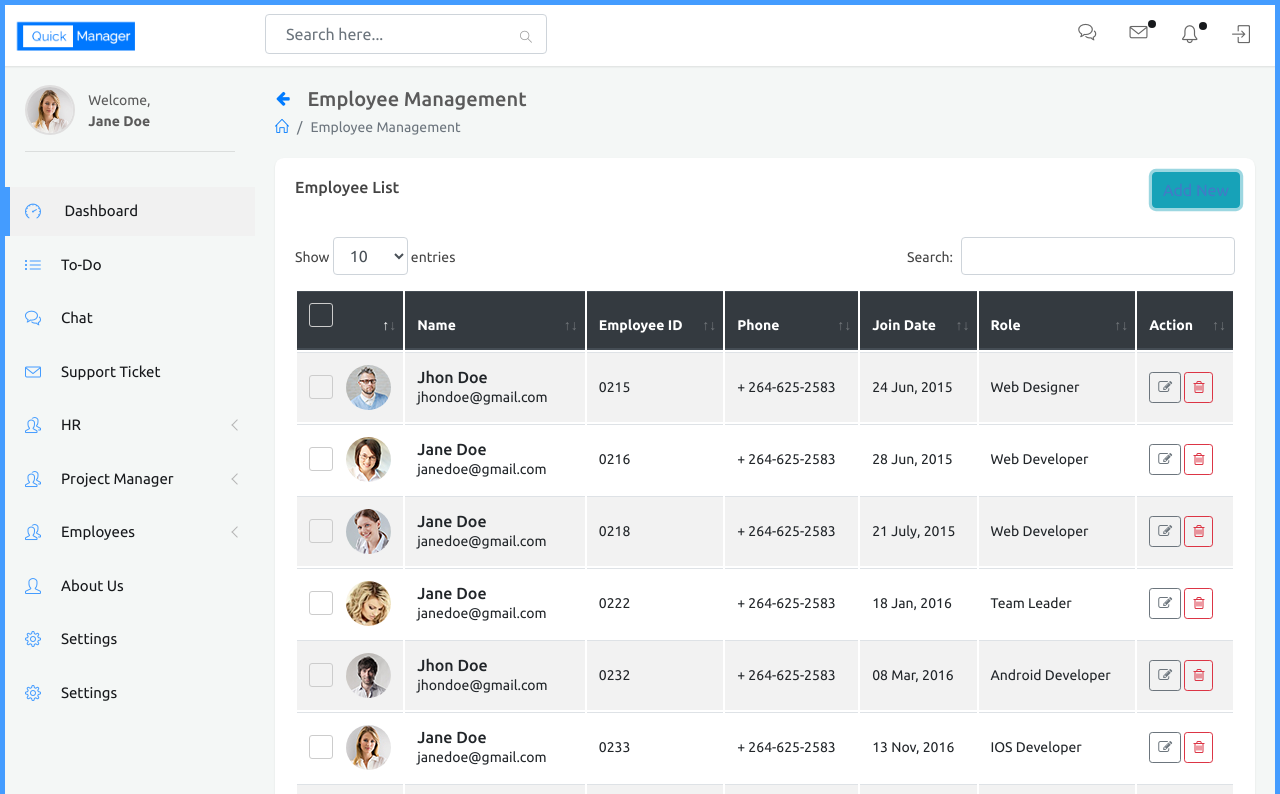
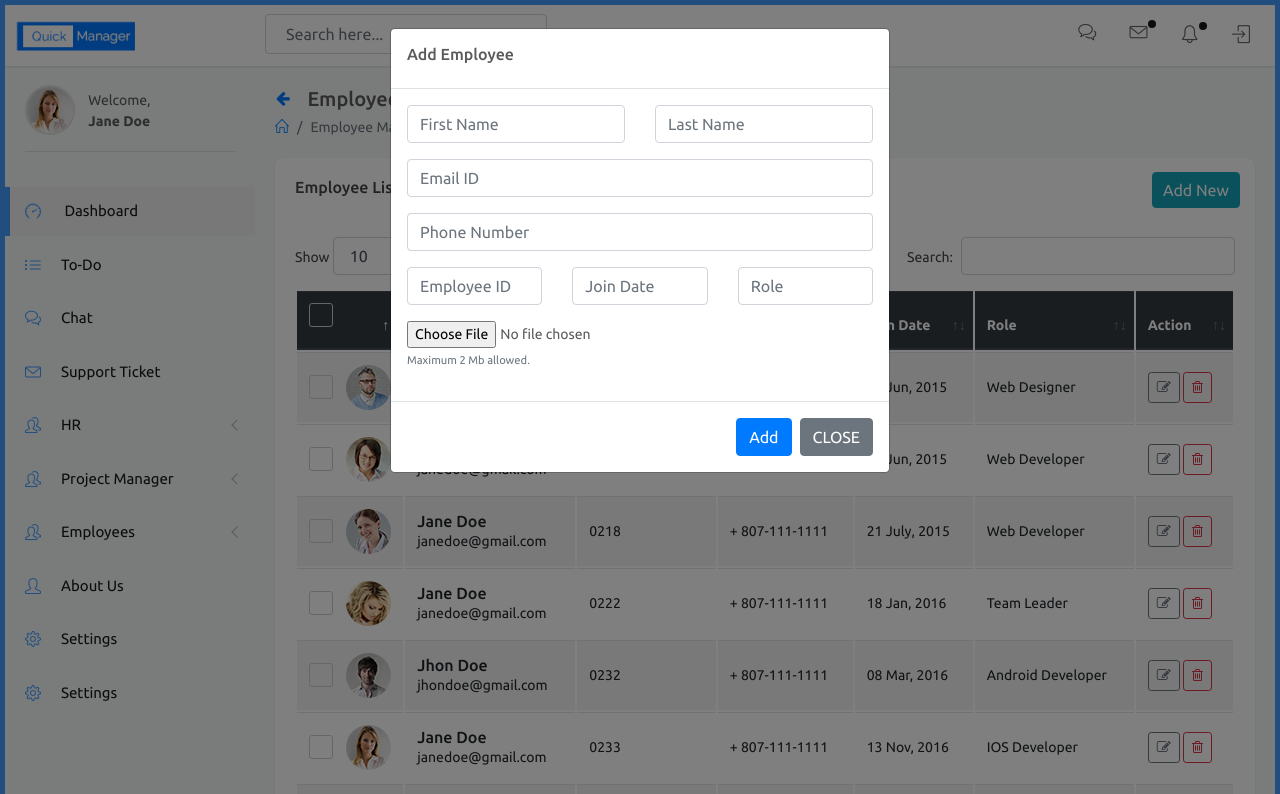
Before and after one commit to vaishalgandhi/QuickManager, a plain HTML site: page employee-management.html in a window 1280 px wide. Both pictures are taken after a click on the link "Add New". Shown: the top 794 px of the page. Drawn offline with Linux system fonts and the light colour scheme.

Commit message:
- solve removed code

```diff
--- a/employee-management.html
+++ b/employee-management.html
@@ -1,7 +1,7 @@
 <!doctype html>
 <html lang="en">
 <head>
-<title>Quick Manager | Employee-Manager</title>
+<title>Quick Manager | Employee Management</title>
 <meta charset="utf-8">
 <meta http-equiv="X-UA-Compatible" content="IE=Edge">
 <meta name="viewport" content="width=device-width, initial-scale=1.0, maximum-scale=1.0, user-scalable=0">
@@ -275,7 +275,7 @@
                         <div class="header">
                             <h2>Employee List</h2>
                             <ul class="header-dropdown">
-                                <li><a href="javascript:void(0);" class="btn btn-info" data-toggle="modal" data-target="#addcontact">Add New</a></li>
+                                <li><a href="javascript:void(0);" class="btn btn-info" data-toggle="modal" data-target="#addemployee">Add New</a></li>
                             </ul>
                         </div>
                         <div class="body">
@@ -311,7 +311,7 @@
                                                 <span>jhondoe@gmail.com</span>
                                             </td>
                                             <td><span>0215</span></td>
-                                            <td><span>+ 264-625-2583</span></td>
+                                            <td><span>+ 807-111-1111</span></td>
                                             <td>24 Jun, 2015</td>
                                             <td>Web Designer</td>
                                             <td>
@@ -332,7 +332,7 @@
                                                 <span>janedoe@gmail.com</span>
                                             </td>
                                             <td><span>0216</span></td>
-                                            <td><span>+ 264-625-2583</span></td>
+                                            <td><span>+ 807-111-1111</span></td>
                                             <td>28 Jun, 2015</td>
                                             <td>Web Developer</td>
                                             <td>
@@ -353,7 +353,7 @@
                                                 <span>janedoe@gmail.com</span>
                                             </td>
                                             <td><span>0218</span></td>
-                                            <td><span>+ 264-625-2583</span></td>
+                                            <td><span>+ 807-111-1111</span></td>
                                             <td>21 July, 2015</td>
                                             <td>Web Developer</td>
                                             <td>
@@ -374,7 +374,7 @@
                                                 <span>janedoe@gmail.com</span>
                                             </td>
                                             <td><span>0222</span></td>
-                                            <td><span>+ 264-625-2583</span></td>
+                                            <td><span>+ 807-111-1111</span></td>
                                             <td>18 Jan, 2016</td>
                                             <td>Team Leader</td>
                                             <td>
@@ -395,7 +395,7 @@
                                                 <span>jhondoe@gmail.com</span>
                                             </td>
                                             <td><span>0232</span></td>
-                                            <td><span>+ 264-625-2583</span></td>
+                                            <td><span>+ 807-111-1111</span></td>
                                             <td>08 Mar, 2016</td>
                                             <td>Android Developer</td>
                                             <td>
@@ -416,7 +416,7 @@
                                                 <span>janedoe@gmail.com</span>
                                             </td>
                                             <td><span>0233</span></td>
-                                            <td><span>+ 264-625-2583</span></td>
+                                            <td><span>+ 807-111-1111</span></td>
                                             <td>13 Nov, 2016</td>
                                             <td>IOS Developer</td>
                                             <td>
@@ -437,7 +437,7 @@
                                                 <span>janedoe@gmail.com</span>
                                             </td>
                                             <td><span>1215</span></td>
-                                            <td><span>+ 264-625-2583</span></td>
+                                            <td><span>+ 807-111-1111</span></td>
                                             <td>24 Jun, 2015</td>
                                             <td>Web Designer</td>
                                             <td>
@@ -458,7 +458,7 @@
                                                 <span>jhondoe@gmail.com</span>
                                             </td>
                                             <td><span>1216</span></td>
-                                            <td><span>+ 264-625-2583</span></td>
+                                            <td><span>+ 807-111-1111</span></td>
                                             <td>28 Jun, 2015</td>
                                             <td>Web Developer</td>
                                             <td>
@@ -479,7 +479,7 @@
                                                 <span>jhondoe@gmail.com</span>
                                             </td>
                                             <td><span>1218</span></td>
-                                            <td><span>+ 264-625-2583</span></td>
+                                            <td><span>+ 807-111-1111</span></td>
                                             <td>21 July, 2015</td>
                                             <td>Web Developer</td>
                                             <td>
@@ -493,14 +493,14 @@
                                                     <input class="checkbox-tick" type="checkbox" name="checkbox">
                                                     <span></span>
                                                 </label>
-                                                <img src="assets/images/employee/avatar4.jpg" class="rounded-circle avatar" alt="">
+                                                <img src="assets/images/employee/avatar10.jpg" class="rounded-circle avatar" alt="">
                                             </td>
                                             <td>
-                                                <h6 class="mb-0">Jane Doe</h6>
-                                                <span>janedoe@gmail.com</span>
+                                                <h6 class="mb-0">Jhon Doe</h6>
+                                                <span>jhondoe@gmail.com</span>
                                             </td>
                                             <td><span>1222</span></td>
-                                            <td><span>+ 264-625-2583</span></td>
+                                            <td><span>+ 807-111-1111</span></td>
                                             <td>18 Jan, 2016</td>
                                             <td>Team Leader</td>
                                             <td>
@@ -517,11 +517,11 @@
                                                 <img src="assets/images/employee/avatar5.jpg" class="rounded-circle avatar" alt="">
                                             </td>
                                             <td>
-                                                <h6 class="mb-0">Jane Hunt</h6>
-                                                <span>jane-hunt@gmail.com</span>
+                                                <h6 class="mb-0">Jhon Doe</h6>
+                                                <span>jhondoe@gmail.com</span>
                                             </td>
-                                            <td><span>LA-0232</span></td>
-                                            <td><span>+ 264-625-2583</span></td>
+                                            <td><span>2232</span></td>
+                                            <td><span>+ 807-111-1111</span></td>
                                             <td>08 Mar, 2016</td>
                                             <td>Android Developer</td>
                                             <td>
@@ -538,11 +538,11 @@
                                                 <img src="assets/images/employee/avatar6.jpg" class="rounded-circle avatar" alt="">
                                             </td>
                                             <td>
-                                                <h6 class="mb-0">Darryl Day</h6>
-                                                <span>darryl.day@gmail.com</span>
+                                                <h6 class="mb-0">Jane Doe</h6>
+                                                <span>janedoe@gmail.com</span>
                                             </td>
-                                            <td><span>LA-0233</span></td>
-                                            <td><span>+ 264-625-2583</span></td>
+                                            <td><span>2233</span></td>
+                                            <td><span>+ 807-111-1111</span></td>
                                             <td>13 Nov, 2016</td>
                                             <td>IOS Developer</td>
                                             <td>
@@ -561,13 +561,72 @@
     </div>
 </div>
 
+<!-- Add Employee Modal Box -->
+<div class="modal animated zoomIn" id="addemployee" tabindex="-1" role="dialog">
+    <div class="modal-dialog" role="document">
+        <div class="modal-content">
+            <div class="modal-header">
+                <h6 class="title" id="defaultModalLabel">Add Employee</h6>
+            </div>
+            <div class="modal-body">
+                <div class="row clearfix">
+                    <div class="col-md-6">
+                        <div class="form-group">
+                            <input type="text" class="form-control" placeholder="First Name">
+                        </div>
+                    </div>
+                    <div class="col-md-6">
+                        <div class="form-group">
+                            <input type="text" class="form-control" placeholder="Last Name">
+                        </div>
+                    </div>
+                    <div class="col-12">
+                        <div class="form-group">
+                            <input type="text" class="form-control" placeholder="Email ID">
+                        </div>
+                    </div>
+                    <div class="col-12">
+                        <div class="form-group">
+                            <input type="number" class="form-control" placeholder="Phone Number">
+                        </div>
+                    </div>
+                    <div class="col-md-4">
+                        <div class="form-group">
+                            <input type="text" class="form-control" placeholder="Employee ID">
+                        </div>
+                    </div>
+                    <div class="col-md-4">
+                        <div class="form-group">
+                            <input type="text" class="form-control" placeholder="Join Date">
+                        </div>
+                    </div>
+                    <div class="col-md-4">
+                        <div class="form-group">
+                            <input type="text" class="form-control" placeholder="Role">
+                        </div>
+                    </div>
+                    <div class="col-12">
+                        <div class="form-group">
+                            <input type="file" class="form-control-file" id="exampleInputFile" aria-describedby="fileHelp">
+                            <small id="fileHelp" class="form-text text-muted">Maximum 2 Mb allowed.</small>
+                        </div>
+                    </div>
+                </div>
+            </div>
+            <div class="modal-footer">
+                <button type="button" class="btn btn-primary">Add</button>
+                <button type="button" class="btn btn-secondary" data-dismiss="modal">CLOSE</button>
+            </div>
+        </div>
+    </div>
+</div>
+
 <!-- Vendor Javascript -->
 <script src="assets/js/libscripts.bundle.js"></script>
 <script src="assets/js/vendorscripts.bundle.js"></script>
 <script src="assets/js/datatablescripts.bundle.js"></script>
 <script src="assets/js/sweetalert.min.js"></script>
 <script src="assets/js/jquery-datatable.js"></script>
-<script src="assets/js/dialogs.js"></script>
 
 <script src="assets/js/main.js"></script>
 
```
